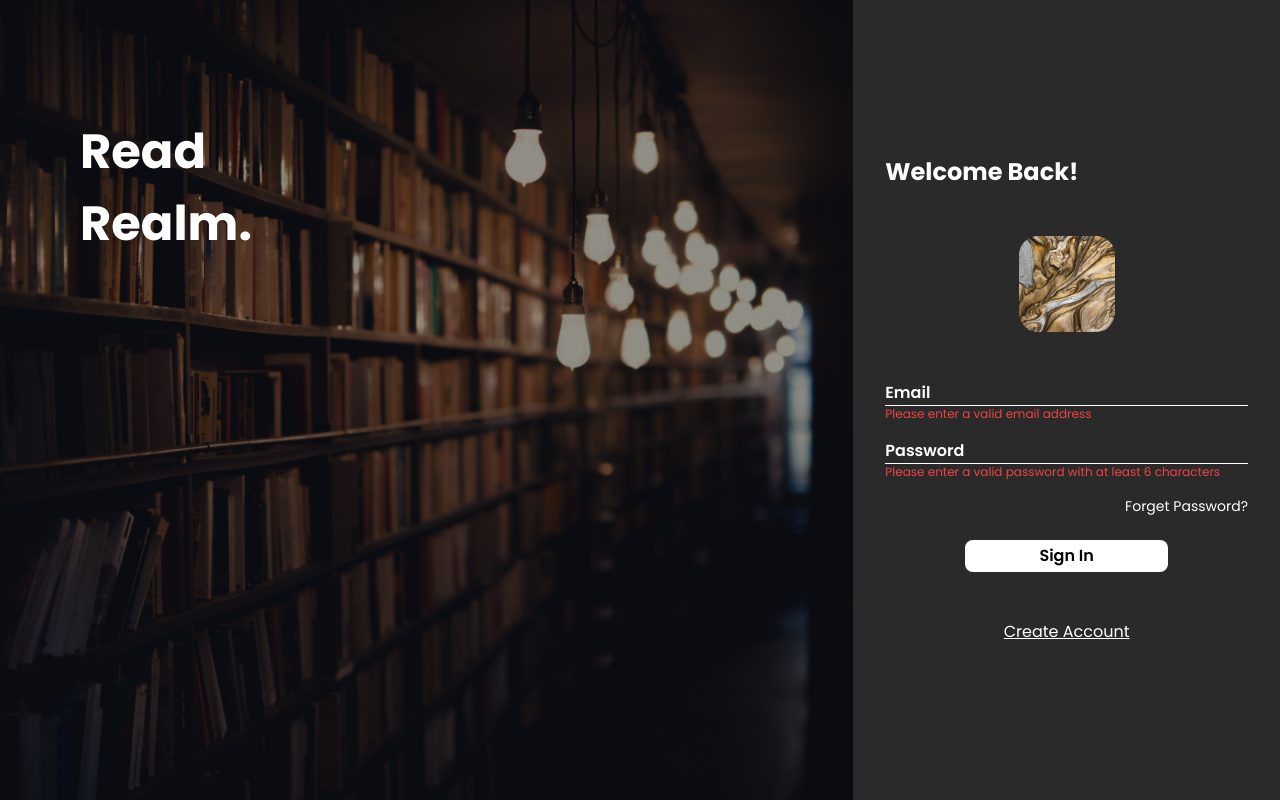
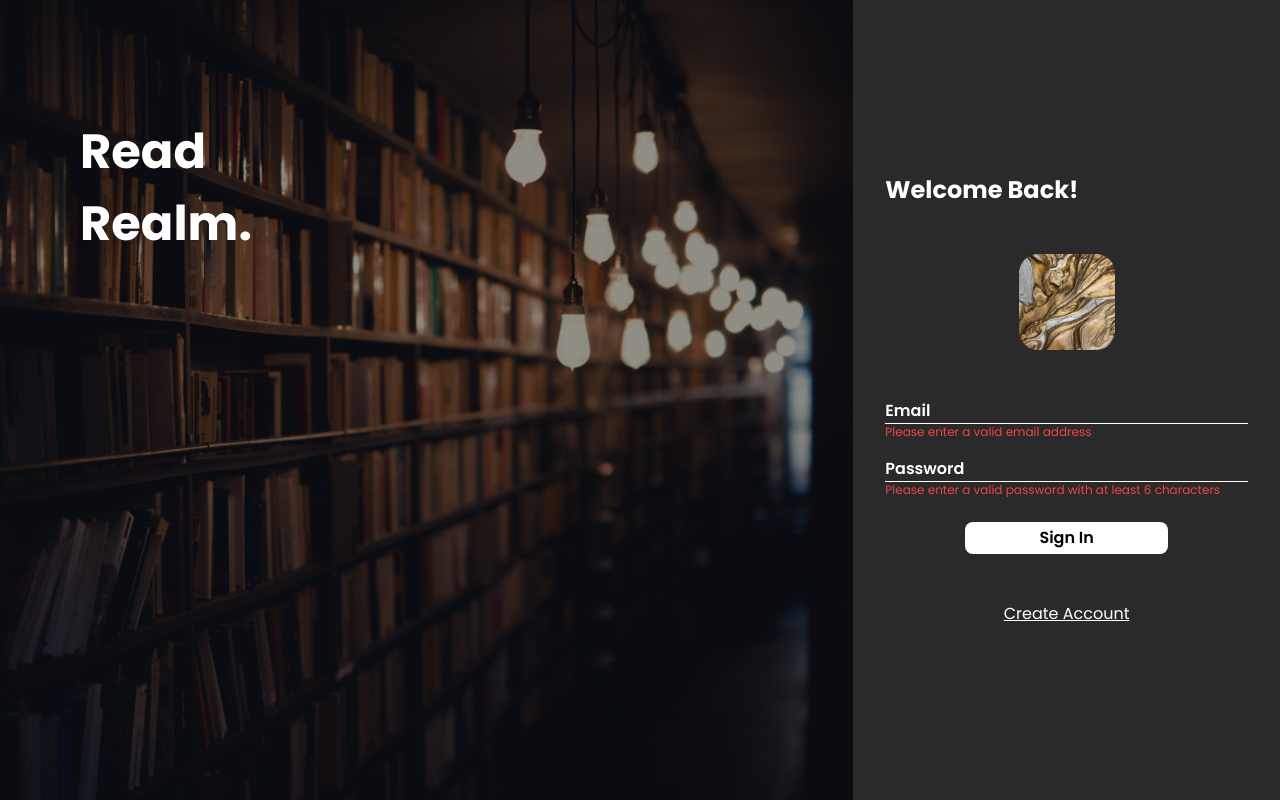
Before and after one commit to ardi0303/readrealm, a React (Vite) app: page /auth in a window 1280 px wide. Built offline with nearby package versions, Linux system fonts and the light colour scheme; no server answers.

Commit message:
update sign in page

```diff
--- a/src/pages/Auth/index.jsx
+++ b/src/pages/Auth/index.jsx
@@ -118,11 +118,6 @@ export default function Auth() {
                     </p>
                   )}
                 </div>
-                <div className="flex justify-end">
-                  <p className="text-white text-sm cursor-pointer font-poppinsRegular">
-                    Forget Password?
-                  </p>
-                </div>
                 <button
                   type="submit"
                   className="bg-white text-black py-1 rounded-lg mt-2 mx-20 font-poppinsSemibold"
```
